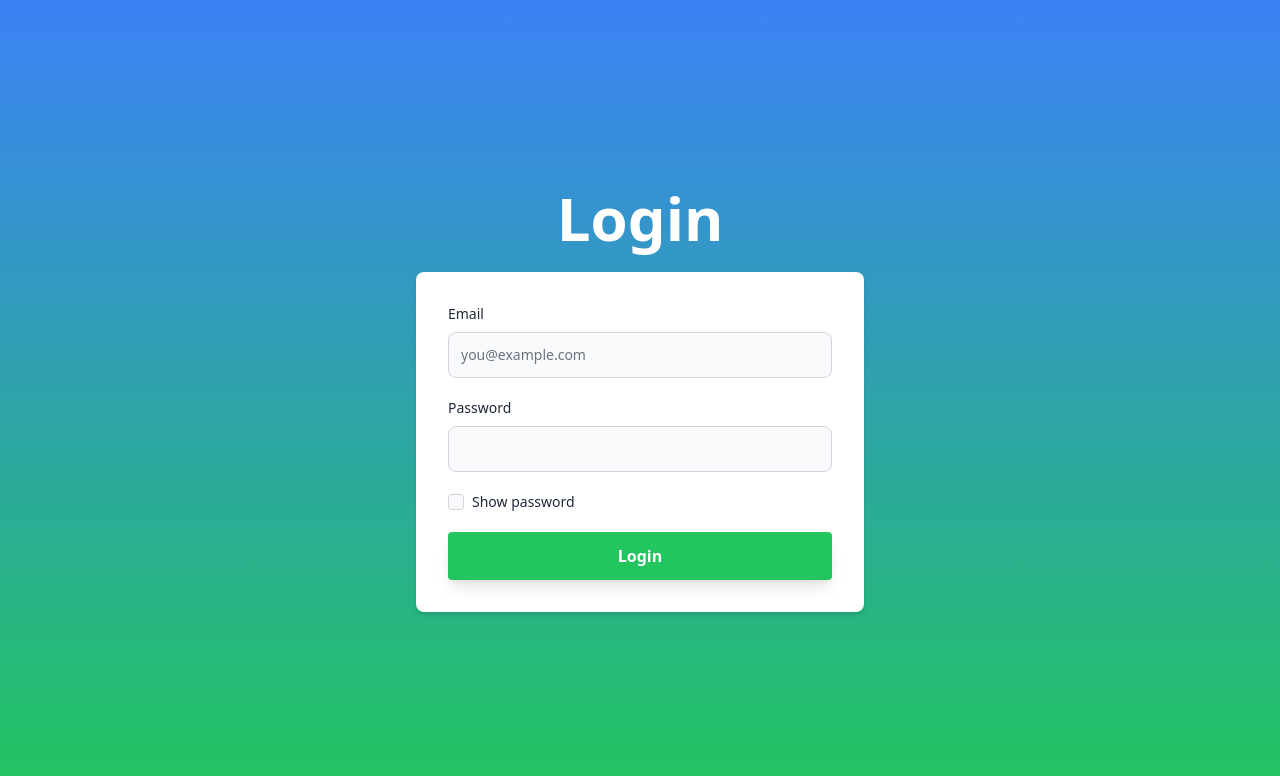
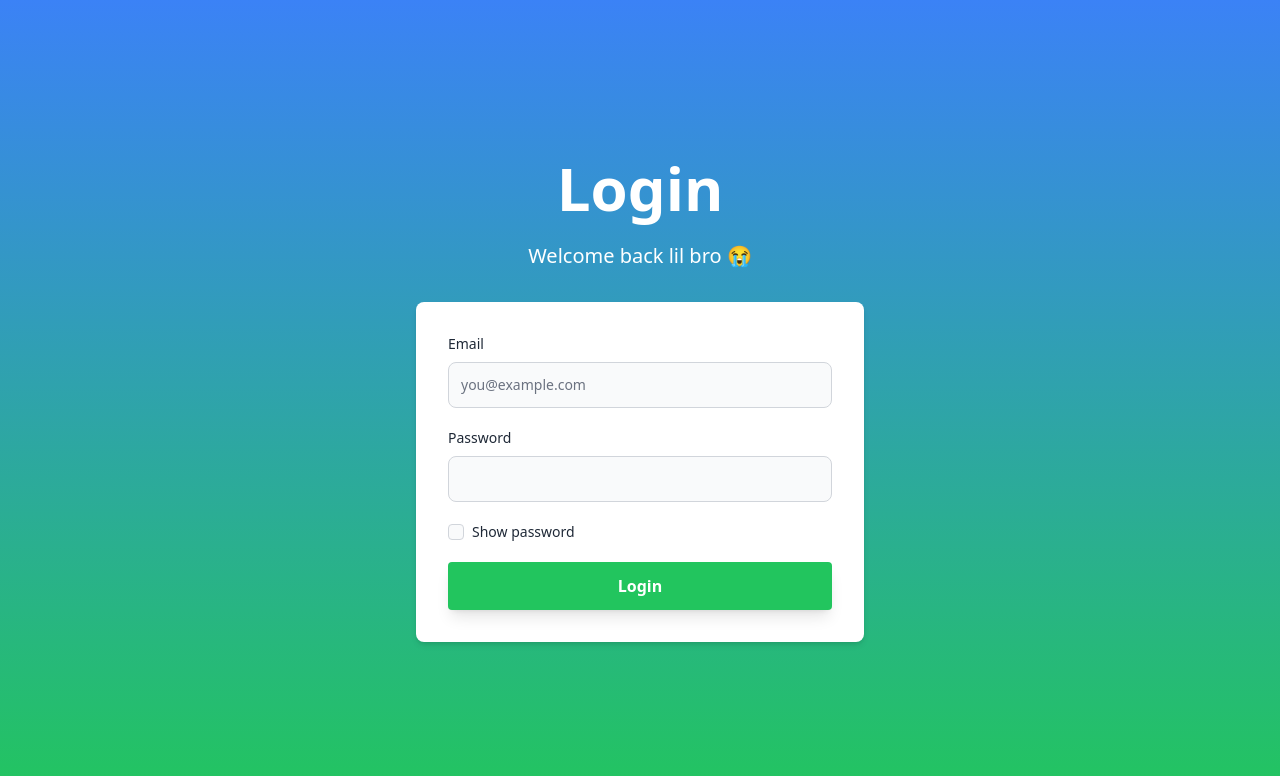
Before and after one commit to JohnTheGre/allStar, a SvelteKit app: page /login in a window 1280 px wide. Shown: the top 776 px of the page. Built offline with nearby package versions, Linux system fonts and the light colour scheme.

Commit message:
edited the login page

```diff
--- a/src/routes/login/+page.svelte
+++ b/src/routes/login/+page.svelte
@@ -9,6 +9,7 @@
 </script>
 <div class="w-full min-h-screen flex flex-col justify-center items-center bg-gradient-to-b from-blue-500 to-green-500 text-white px-4">
 	<h1 class="text-4xl sm:text-6xl font-bold mb-6">Login</h1>
+    <p class="text-lg sm:text-xl mb-8 text-center">Welcome back lil bro 😭</p>
     <form class="space-y-5 bg-white rounded-lg shadow-md p-8 w-full max-w-md text-gray-800">
         <div>
           <label for="email" class="block mb-2 text-sm font-medium">Email</label>
```
